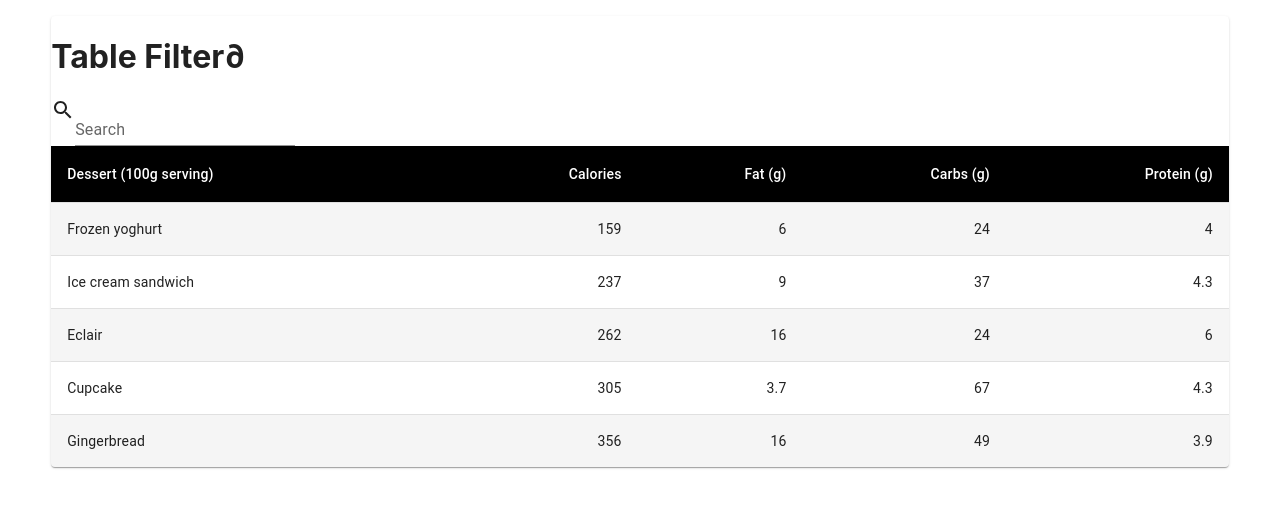
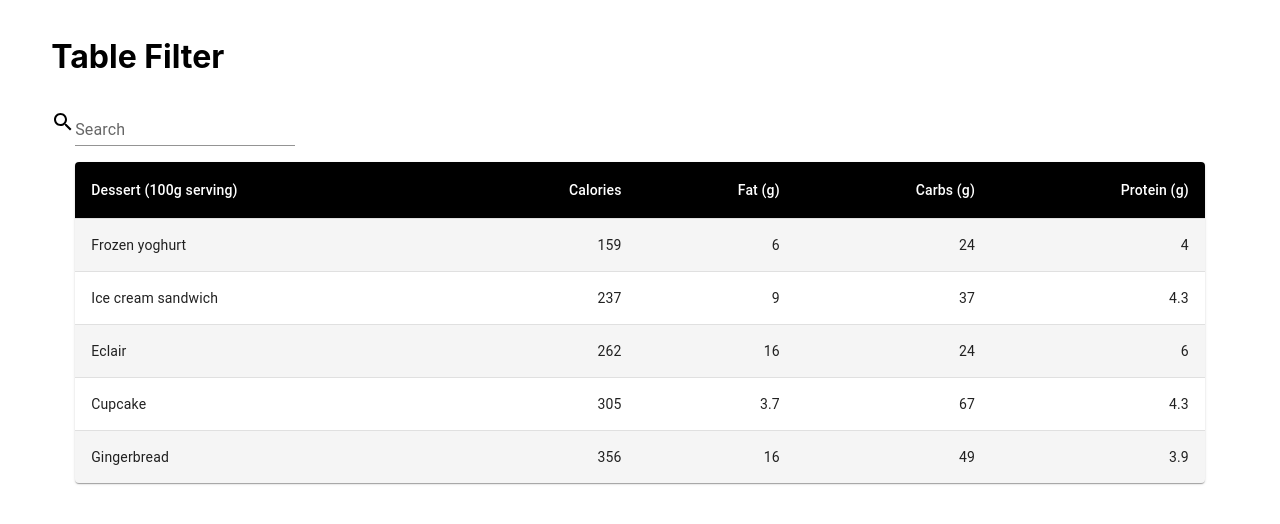
Before and after one commit to BoxPistols/MUI-Table-Search-Filter, a React (Create React App) app: page / in a window 1280 px wide. Shown: the top 524 px of the page. Built offline with nearby package versions, Linux system fonts and the light colour scheme.

Commit message:
一旦動く状態 / TypeScript

```diff
--- a/src/cpmponents/Basic.tsx
+++ b/src/cpmponents/Basic.tsx
@@ -1,4 +1,5 @@
-import * as React from 'react';
+// [Material-UI テーブル内の行を検索でフィルターする](https://qiita.com/quryu/items/f828d37855e87ccbc49b)
+import { useState } from 'react';
 import { styled } from '@mui/material/styles';
 import Table from '@mui/material/Table';
 import TableBody from '@mui/material/TableBody';
@@ -8,6 +9,7 @@ import TableHead from '@mui/material/TableHead';
 import TableRow from '@mui/material/TableRow';
 import Paper from '@mui/material/Paper';
 import { Search } from './Search';
+import { Container } from '@mui/system';
 
 const StyledTableCell = styled(TableCell)(({ theme }) => ({
   [`&.${tableCellClasses.head}`]: {
@@ -39,7 +41,7 @@ function createData(
   return { name, calories, fat, carbs, protein };
 }
 
-const rows = [
+const initialRows = [
   createData('Frozen yoghurt', 159, 6.0, 24, 4.0),
   createData('Ice cream sandwich', 237, 9.0, 37, 4.3),
   createData('Eclair', 262, 16.0, 24, 6.0),
@@ -47,18 +49,12 @@ const rows = [
   createData('Gingerbread', 356, 16.0, 49, 3.9),
 ];
 
-export const BasicTable = () => {
+
+export const BasicTable = ({ rows, ...props }: { rows: any }) => {
+
 return (
+    <Container>
       <TableContainer component={Paper}>
-      <h1>Table Filter∂</h1>
-      {/* SearchData */}
-      <Search
-        searched={undefined}
-        initialRows={undefined}
-        setRows={undefined}
-        setSearched={undefined}
-      />
-
         <Table sx={{ minWidth: 700 }} aria-label='customized table'>
           <TableHead>
             <TableRow>
@@ -70,19 +66,43 @@ export const BasicTable = () => {
             </TableRow>
           </TableHead>
           <TableBody>
-          {rows.map((row) => (
+            {rows.map((row: any, ...props: any) => {
+              return (
                 <StyledTableRow key={row.name}>
                   <StyledTableCell component='th' scope='row'>
                     {row.name}
                   </StyledTableCell>
-              <StyledTableCell align='right'>{row.calories}</StyledTableCell>
+                  <StyledTableCell align='right'>
+                    {row.calories}
+                  </StyledTableCell>
                   <StyledTableCell align='right'>{row.fat}</StyledTableCell>
                   <StyledTableCell align='right'>{row.carbs}</StyledTableCell>
                   <StyledTableCell align='right'>{row.protein}</StyledTableCell>
                 </StyledTableRow>
-          ))}
+              );
+            })}
           </TableBody>
         </Table>
       </TableContainer>
+    </Container>
   );
 };
+
+export const SetTable = () => {
+  // テーブルの行
+  const [rows, setRows] = useState([...initialRows]);
+  // 検索バーに入力された文字
+  const [searched, setSearched] = useState('');
+
+  return (
+    <div className='App'>
+      <Search
+        initialRows={initialRows}
+        searched={searched}
+        setRows={setRows}
+        setSearched={setSearched}
+      />
+      <BasicTable rows={rows} />
+    </div>
+  );
+};
--- a/src/cpmponents/Search.tsx
+++ b/src/cpmponents/Search.tsx
@@ -1,4 +1,5 @@
 import SearchIcon from '@mui/icons-material/Search';
+import { Stack } from '@mui/material'
 import TextField from '@mui/material/TextField';
 import { ChangeEvent } from 'react';
 
@@ -29,7 +30,7 @@ export const Search = (props: {
   };
 
   return (
-    <div>
+    <Stack flexDirection={'row'} alignItems='center' mb={2}>
       <SearchIcon />
       <TextField
         id='standard-basic'
@@ -38,6 +39,6 @@ export const Search = (props: {
         value={searched}
         onChange={(event) => changeSearchedHandler(event)}
       />
-    </div>
+    </Stack>
   );
 };
--- a/src/index.tsx
+++ b/src/index.tsx
@@ -1,13 +1,14 @@
 import React from 'react';
 import ReactDOM from 'react-dom/client';
 import './index.css';
-import { BasicTable } from './cpmponents/Basic'
+import { SetTable } from './cpmponents/Basic'
 
 const root = ReactDOM.createRoot(
   document.getElementById('root') as HTMLElement
 );
 root.render(
   <React.StrictMode>
-    <BasicTable/>
+    <h1>Table Filter</h1>
+    <SetTable />
   </React.StrictMode>
 );
--- a/tsconfig.json
+++ b/tsconfig.json
@@ -1,5 +1,7 @@
 {
   "compilerOptions": {
+    "strict": true,
+    "noImplicitAny": true,
     "target": "es5",
     "lib": [
       "dom",
@@ -10,7 +12,6 @@
     "skipLibCheck": true,
     "esModuleInterop": true,
     "allowSyntheticDefaultImports": true,
-    "strict": true,
     "forceConsistentCasingInFileNames": true,
     "noFallthroughCasesInSwitch": true,
     "module": "esnext",
```
Lines whose indentation alone changed are shown as unchanged.
